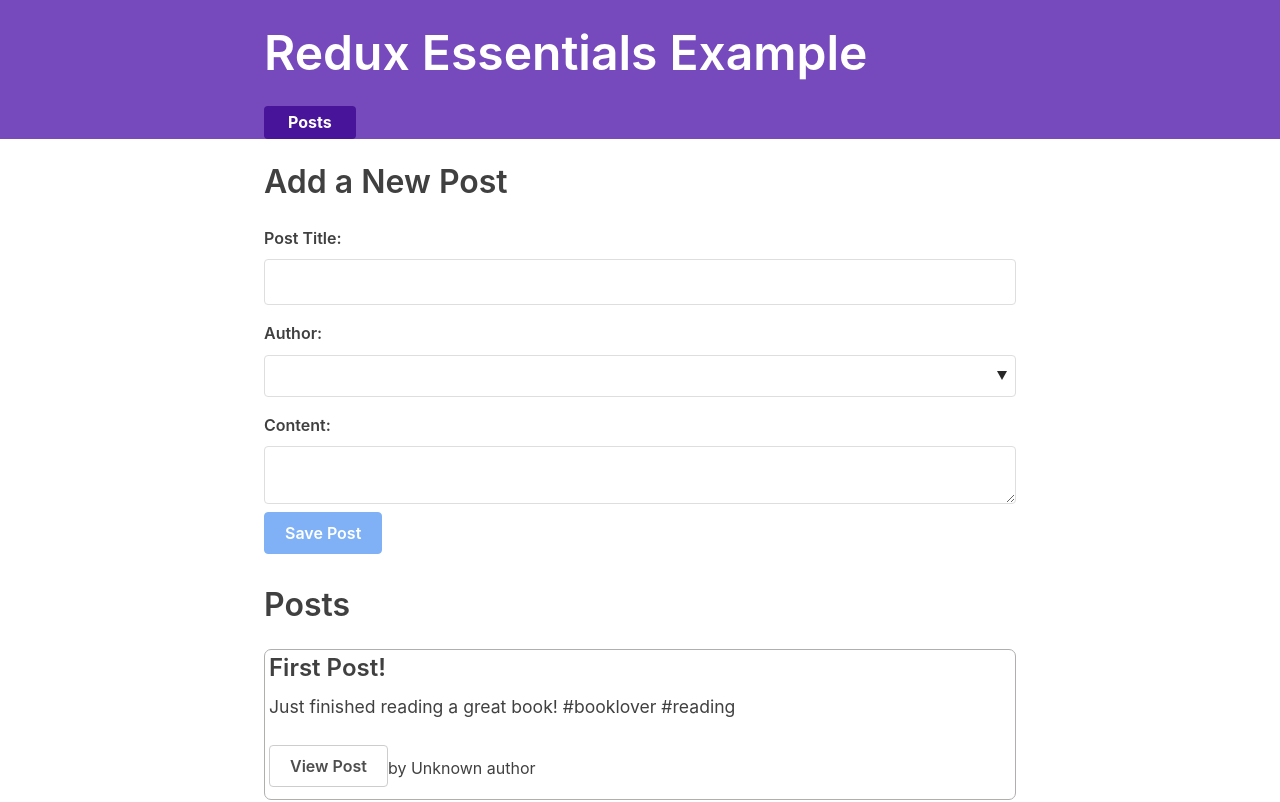
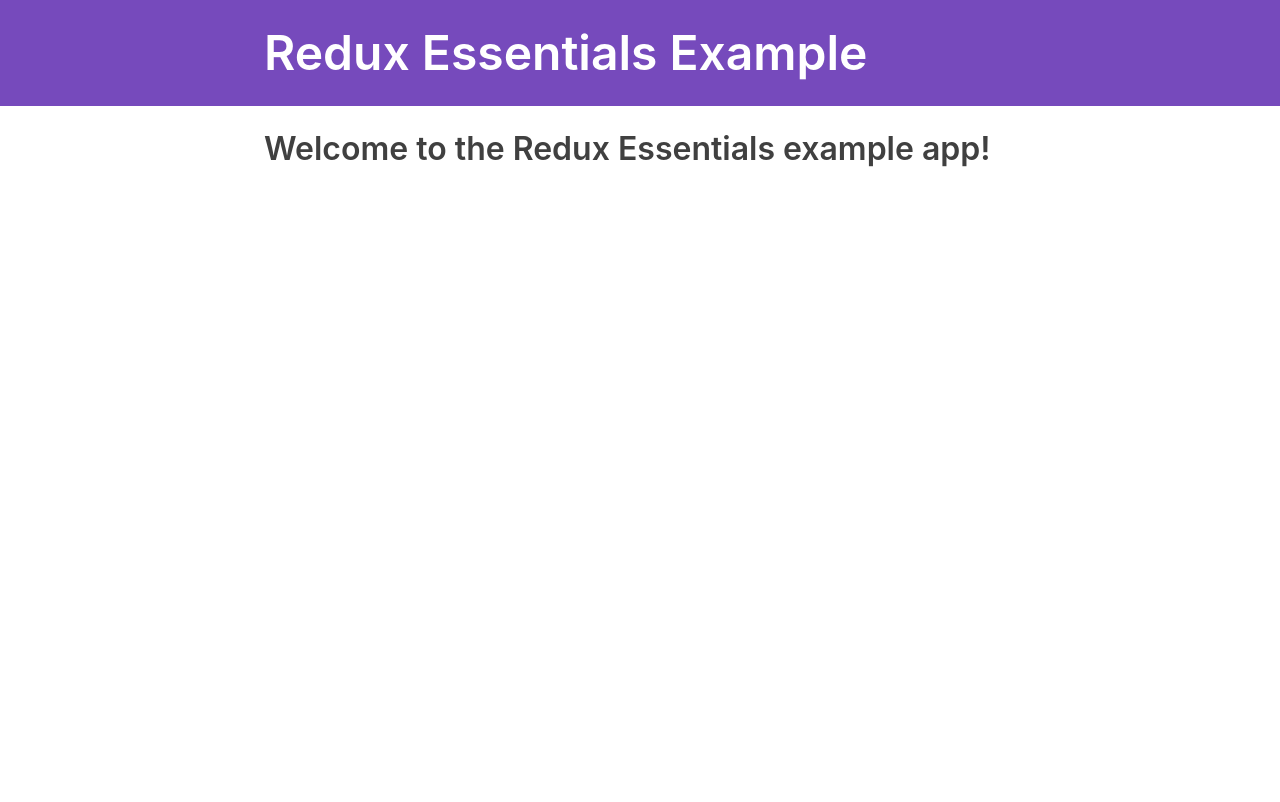
Before and after one commit to advide2001/kudos-app, a React (Create React App) app: page / in a window 1280 px wide. Shown: the top 802 px of the page. Built offline with nearby package versions, Linux system fonts and the light colour scheme; what @mswjs/data, mock-socket, txtgen would draw is missing.

Commit message:
clone project from tutorial repo

```diff
--- a/package.json
+++ b/package.json
@@ -17,8 +17,8 @@
     "react": "^17",
     "react-dom": "^17",
     "react-redux": "^7.2.4",
-    "react-router-dom": "^5.3.4",
-    "react-scripts": "^5.0.1",
+    "react-router-dom": "^5.1.2",
+    "react-scripts": "^4",
     "seedrandom": "^3.0.5",
     "txtgen": "^2.2.4"
   },
--- a/public/mockServiceWorker.js
+++ b/public/mockServiceWorker.js
@@ -2,7 +2,7 @@
 /* tslint:disable */
 
 /**
- * Mock Service Worker (0.36.8).
+ * Mock Service Worker (0.36.3).
  * @see https://github.com/mswjs/msw
  * - Please do NOT modify this file.
  * - Please do NOT serve this file on production.
--- a/src/App.js
+++ b/src/App.js
@@ -7,10 +7,6 @@
 } from 'react-router-dom'
 
 import { Navbar } from './app/Navbar'
-import { PostsList } from './features/posts/postsList'
-import { AddPostForm } from './features/posts/AddPostForm'
-import { SinglePostPage } from './features/posts/SinglePostPage'
-import { EditPostForm } from './features/posts/EditPostForm'
 
 function App() {
   return (
@@ -22,14 +18,11 @@
             exact
             path="/"
             render={() => (
-              <React.Fragment>
-                <AddPostForm />
-                <PostsList />
-              </React.Fragment>
+              <section>
+                <h2>Welcome to the Redux Essentials example app!</h2>
+              </section>
             )}
           />
-          <Route exact path="/posts/:postId" component={SinglePostPage} />
-          <Route exact path="/editPost/:postId" component={EditPostForm} />
           <Redirect to="/" />
         </Switch>
       </div>
--- a/src/app/Navbar.js
+++ b/src/app/Navbar.js
@@ -1,5 +1,4 @@
 import React from 'react'
-import { Link } from 'react-router-dom'
 
 export const Navbar = () => {
   return (
@@ -8,9 +7,7 @@
         <h1>Redux Essentials Example</h1>
 
         <div className="navContent">
-          <div className="navLinks">
-            <Link to="/">Posts</Link>
-          </div>
+          <div className="navLinks"></div>
         </div>
       </section>
     </nav>
--- a/src/app/store.js
+++ b/src/app/store.js
@@ -1,10 +1,5 @@
 import { configureStore } from '@reduxjs/toolkit'
-import postsReducer from '../features/posts/postsSlice'
-import usersReducer from '../features/users/usersSlice'
 
 export default configureStore({
-  reducer: {
-    posts: postsReducer,
-    users: usersReducer,
-  },
+  reducer: () => ({}),
 })
```
